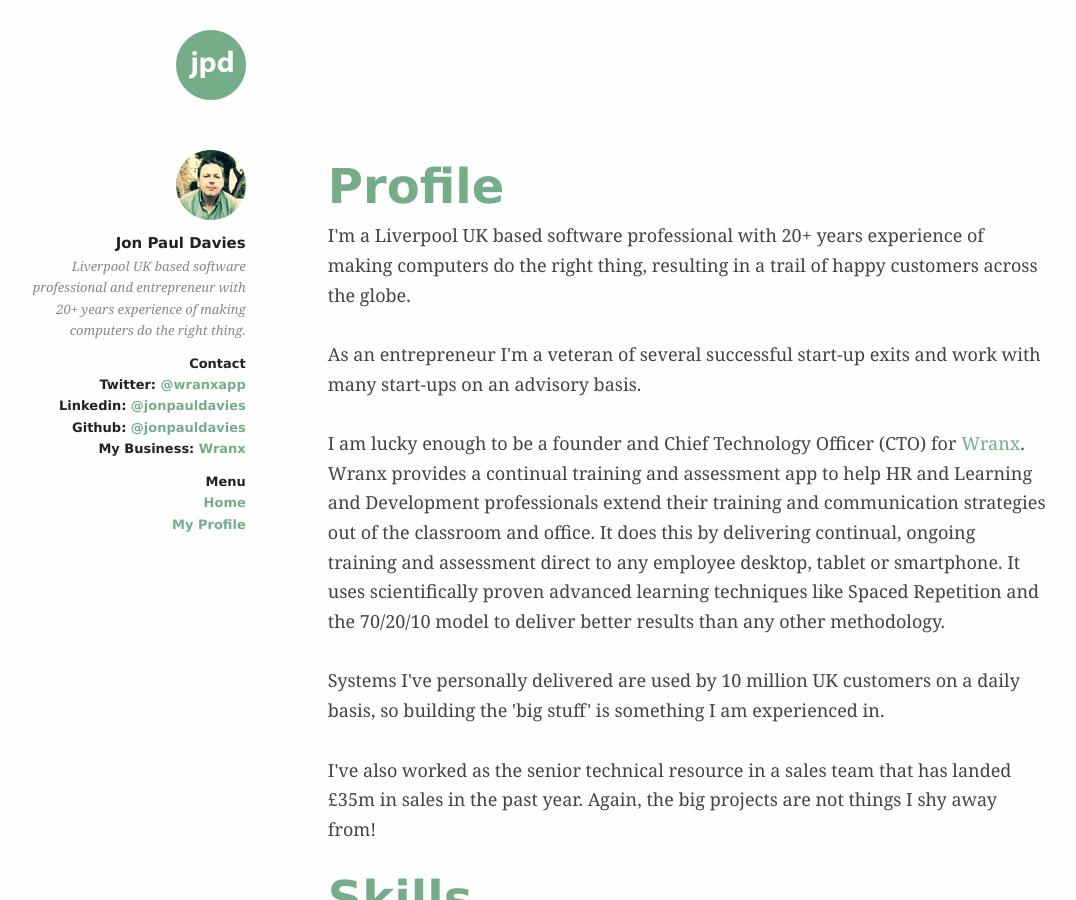
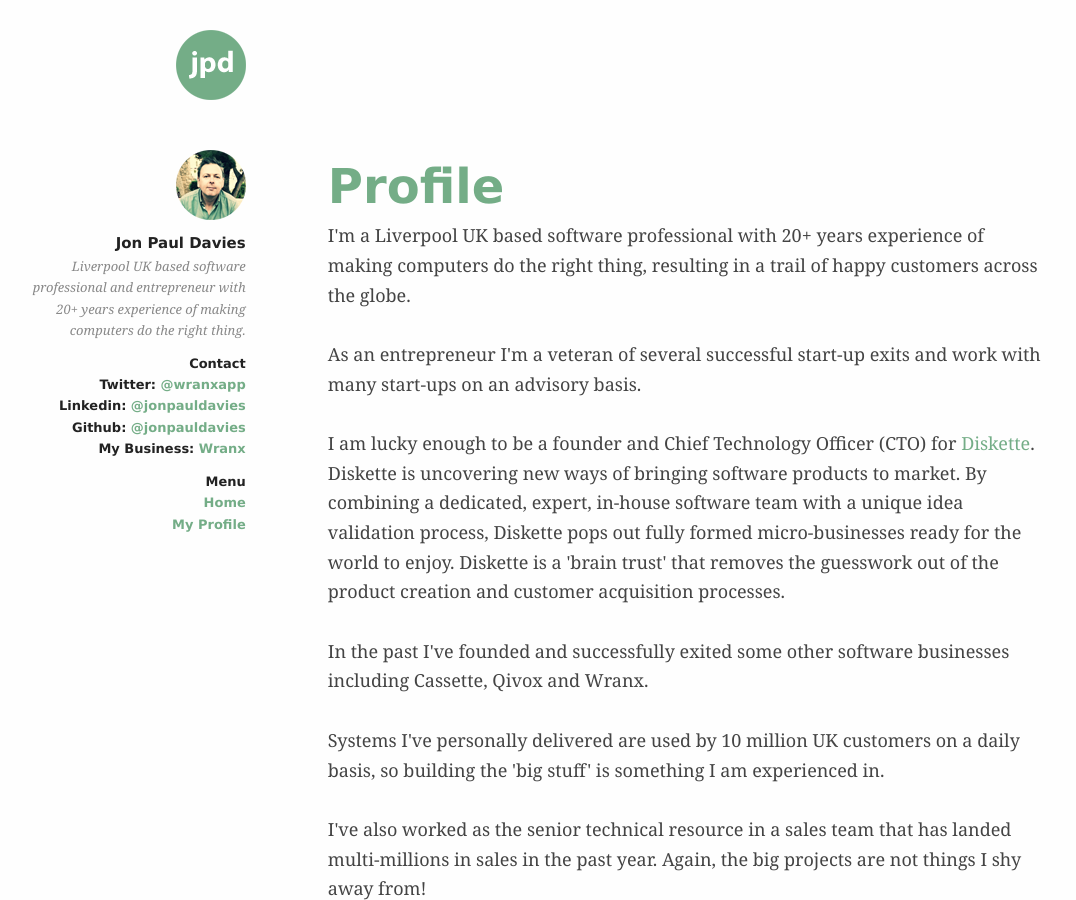
Before and after one commit to jonpauldavies/jonpauldavies.github.io, a Jekyll site: the page built from profile.html, in a window 1280 px wide and 900 px high. Shown: the whole window, without its empty margins (107-1183 px from the left). Built offline with Jekyll 4.4.1, drawn with Linux system fonts in a browser that asks for light colours; nearby versions of some CDN libraries; Markdown is read by kramdown in place of the engine named in the settings.

Commit message:
no wranx

```diff
--- a/profile.html
+++ b/profile.html
@@ -7,11 +7,15 @@ I'm a Liverpool UK based software professional with 20+ years experience of maki
 
 As an entrepreneur I'm a veteran of several successful start-up exits and work with many start-ups on an advisory basis.<br/><br/>
 
-I am lucky enough to be a founder and Chief Technology Officer (CTO) for <a href="http://www.wranx.com">Wranx</a>. Wranx provides a continual training and assessment app to help HR and Learning and Development professionals extend their training and communication strategies out of the classroom and office. It does this by delivering continual, ongoing training and assessment direct to any employee desktop, tablet or smartphone. It uses scientifically proven advanced learning techniques like Spaced Repetition and the 70/20/10 model to deliver better results than any other methodology. <br/><br/>
+I am lucky enough to be a founder and Chief Technology Officer (CTO) for <a href="http://www.disketteideas.com">Diskette</a>.
+
+Diskette is uncovering new ways of bringing software products to market. By combining a dedicated, expert,  in-house software team with a unique idea validation process, Diskette pops out fully formed micro-businesses ready for the world to enjoy. Diskette is a 'brain trust' that removes the guesswork out of the product creation and customer acquisition processes.<br/><br/>
+
+In the past I've founded and successfully exited some other software businesses including Cassette, Qivox and Wranx.<br/><br/>
 
 Systems I've personally delivered are used by 10 million UK customers on a daily basis, so building the 'big stuff' is something I am experienced in.<br/><br/>
 
-I've also worked as the senior technical resource in a sales team that has landed £35m in sales in the past year. Again, the big projects are not things I shy away from!<br/><br/>
+I've also worked as the senior technical resource in a sales team that has landed multi-millions in sales in the past year. Again, the big projects are not things I shy away from!<br/><br/>
 
 <h2 style="color:#74ad87;">Skills </h2>
 
```
